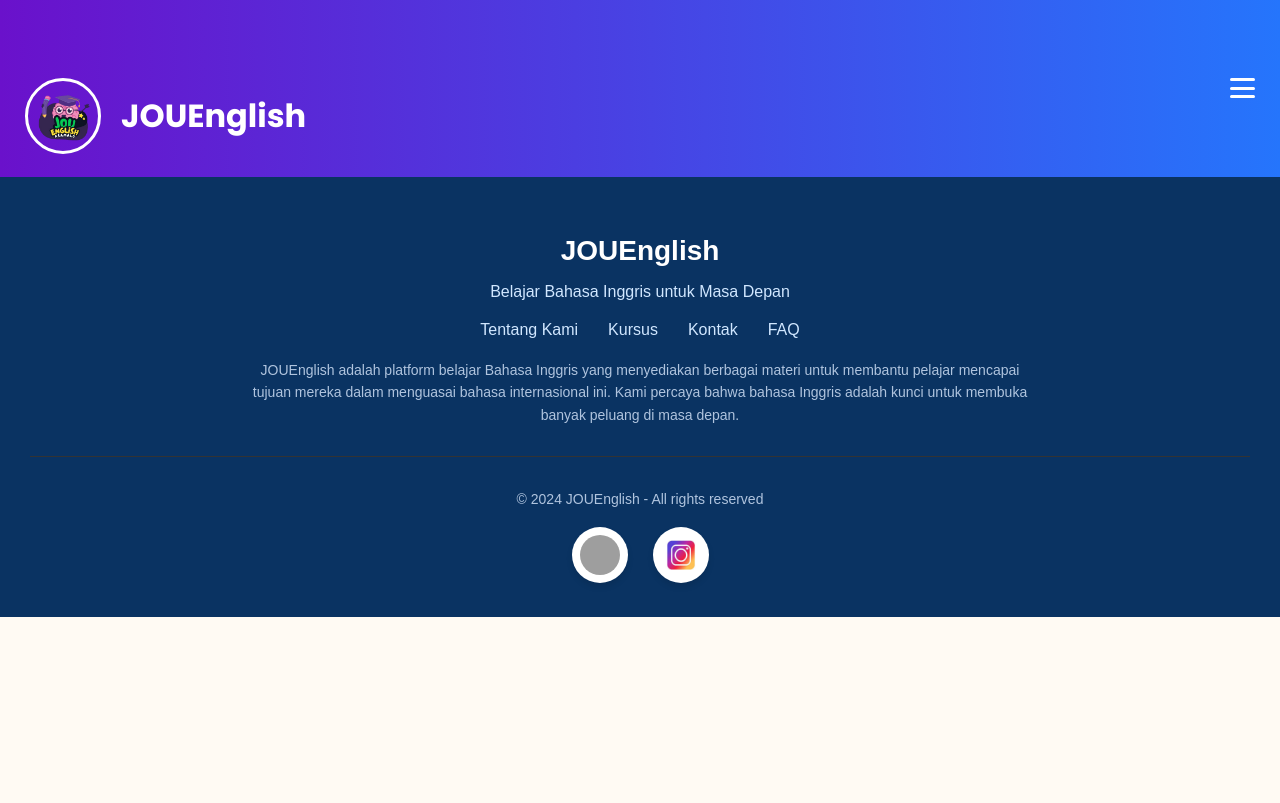
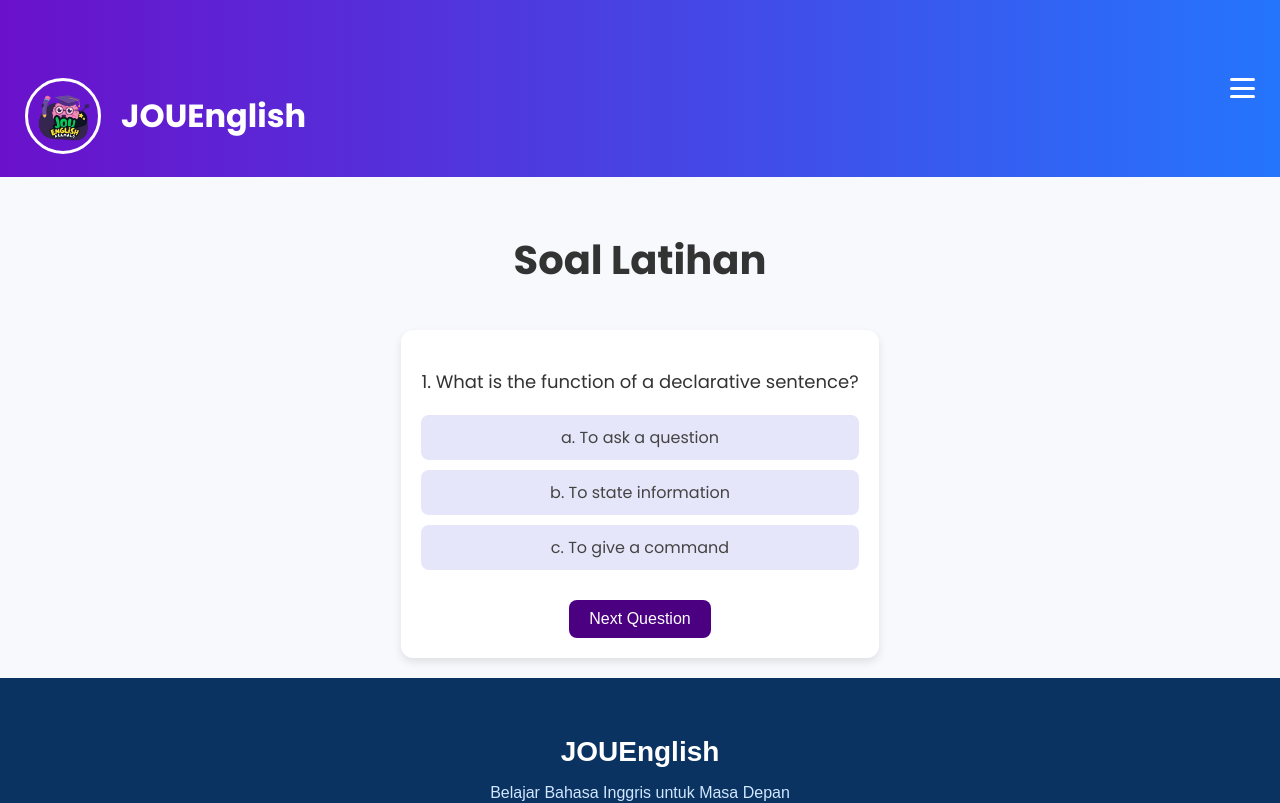
Before and after one commit to nicky19-manullang/Proyek-PSW1, a React (Create React App) app: page /quis2 in a window 1280 px wide. Shown: the top 803 px of the page. Built offline with nearby package versions, Linux system fonts and the light colour scheme; grey boxes are pictures that could not be loaded.

Commit message:
Updated Quis

```diff
--- a/src/App.js
+++ b/src/App.js
@@ -6,6 +6,7 @@ import Footer from './components/Footer';
 import Vocabulary from './components/Vocabulary';
 import Questions from './components/Questions';
 import Quis1 from './components/Quis1';
+import Quis2 from './components/Quis2';
 import Downloads from './components/Downloads';
 import Materi from './components/Materi'
 
@@ -21,6 +22,7 @@ function App() {
           <Route path="/downloads" element={<Downloads />} />
           <Route path="/materi" element={<Materi />} />
           <Route path="/quis1" element={<Quis1 />} />
+          <Route path="/quis2" element={<Quis2 />} />
         </Routes>
         <Footer />
       </div>
--- a/src/components/Questions.js
+++ b/src/components/Questions.js
@@ -3,10 +3,6 @@ import { useNavigate } from 'react-router-dom';
 import '../styles/Questions.css';
 
 function Questions() {
-
-  const goToQuis1 = () => {
-    navigate('/quis1')
-  }
   const navigate = useNavigate();
 
   const topics = [
@@ -14,18 +10,25 @@ function Questions() {
       id: 1,
       image: 'https://i.pinimg.com/736x/c8/fb/ea/c8fbead950fcef89535966b329a21124.jpg',
       title: 'Sentence Structure',
+      route: '/quis1', // Rute untuk halaman quis1
     },
     {
       id: 2,
       image: 'https://i.pinimg.com/736x/c8/fb/ea/c8fbead950fcef89535966b329a21124.jpg',
       title: 'Type of Sentence',
+      route: '/quis2', // Rute untuk halaman quis2
     },
     {
       id: 3,
       image: 'https://i.pinimg.com/736x/c8/fb/ea/c8fbead950fcef89535966b329a21124.jpg',
       title: 'Classification of Sentences',
+      route: '/quis3', // Rute untuk halaman quis3
     },
   ];
+
+  const handleButtonClick = (route) => {
+    navigate(route);
+  };
 
   return (
     <div className="quiz-topics">
@@ -37,7 +40,7 @@ function Questions() {
             <h3 className="topic-title">{topic.title}</h3>
             <button
               className="topic-button"
-              onClick={goToQuis1}
+              onClick={() => handleButtonClick(topic.route)}
             >
               Mulai Kuis
             </button>
--- /dev/null
+++ b/src/components/Quis2.js
@@ -0,0 +1,95 @@
+import React, { useState } from 'react';
+import '../styles/Quis1.css';
+
+function Quis2() {
+  const [currentQuestionIndex, setCurrentQuestionIndex] = useState(0);
+  const [selectedAnswer, setSelectedAnswer] = useState(null);
+  const [correctAnswersCount, setCorrectAnswersCount] = useState(0);
+  const [quizFinished, setQuizFinished] = useState(false);
+
+  const questions = [
+    {
+      question: "1.	What is the function of a declarative sentence?",
+      options: ['a. To ask a question', 'b. To state information ', 'c. To give a command'],
+      correctAnswer: 'b',
+    },
+    {
+      question: "2.	Which sentence is an interrogative sentence?",
+      options: ['a. She is going to the store.', 'b. Are you coming to the party? ', 'c. Please help me'],
+      correctAnswer: 'b',
+    },
+    {
+      question: "3.	Exclamatory sentences are typically used to:",
+      options: ['a. State facts', 'b. Express emotions ', 'c. Give instructions'],
+      correctAnswer: 'b',
+    },
+  ];
+
+  const currentQuestion = questions[currentQuestionIndex];
+
+  const handleAnswerClick = (answer) => {
+    setSelectedAnswer(answer);
+  };
+
+  const nextQuestion = () => {
+    if (selectedAnswer === currentQuestion.correctAnswer) {
+      setCorrectAnswersCount(correctAnswersCount + 1); // Tambahkan skor jika benar
+    }
+
+    if (currentQuestionIndex < questions.length - 1) {
+      setCurrentQuestionIndex(currentQuestionIndex + 1);
+      setSelectedAnswer(null);
+    } else {
+      setQuizFinished(true); // Tandai kuis selesai setelah soal terakhir
+    }
+  };
+
+  const restartQuiz = () => {
+    setCurrentQuestionIndex(0);
+    setSelectedAnswer(null);
+    setCorrectAnswersCount(0);
+    setQuizFinished(false);
+  };
+
+  return (
+    <section id="questions" className="section questions">
+      <h2 className="section-title">Soal Latihan</h2>
+      {!quizFinished ? (
+        <div className="question-card">
+          <p className="question-text">{currentQuestion.question}</p>
+          <ul className="options-list">
+            {currentQuestion.options.map((option, index) => (
+              <li
+                key={index}
+                onClick={() => handleAnswerClick(option[0])} // Ambil huruf pertama sebagai jawaban
+                className={`option ${selectedAnswer === option[0] ? 'selected' : ''}`}
+              >
+                {option}
+              </li>
+            ))}
+          </ul>
+          <button
+            className="btn next-question"
+            onClick={nextQuestion}
+            disabled={!selectedAnswer} // Nonaktifkan tombol jika belum ada jawaban
+          >
+            {currentQuestionIndex < questions.length - 1 ? 'Next Question' : 'Finish Quiz'}
+          </button>
+        </div>
+      ) : (
+        <div className="result-card">
+          <h3>Quiz Finished!</h3>
+          <p>
+            You answered <span className="score">{correctAnswersCount}</span> out of{' '}
+            <span className="total-questions">{questions.length}</span> questions correctly!
+          </p>
+          <button className="btn restart-quiz" onClick={restartQuiz}>
+            Restart Quiz
+          </button>
+        </div>
+      )}
+    </section>
+  );
+}
+
+export default Quis2;
```
Also changed, not shown: src/styles/Quis2.css (added).
